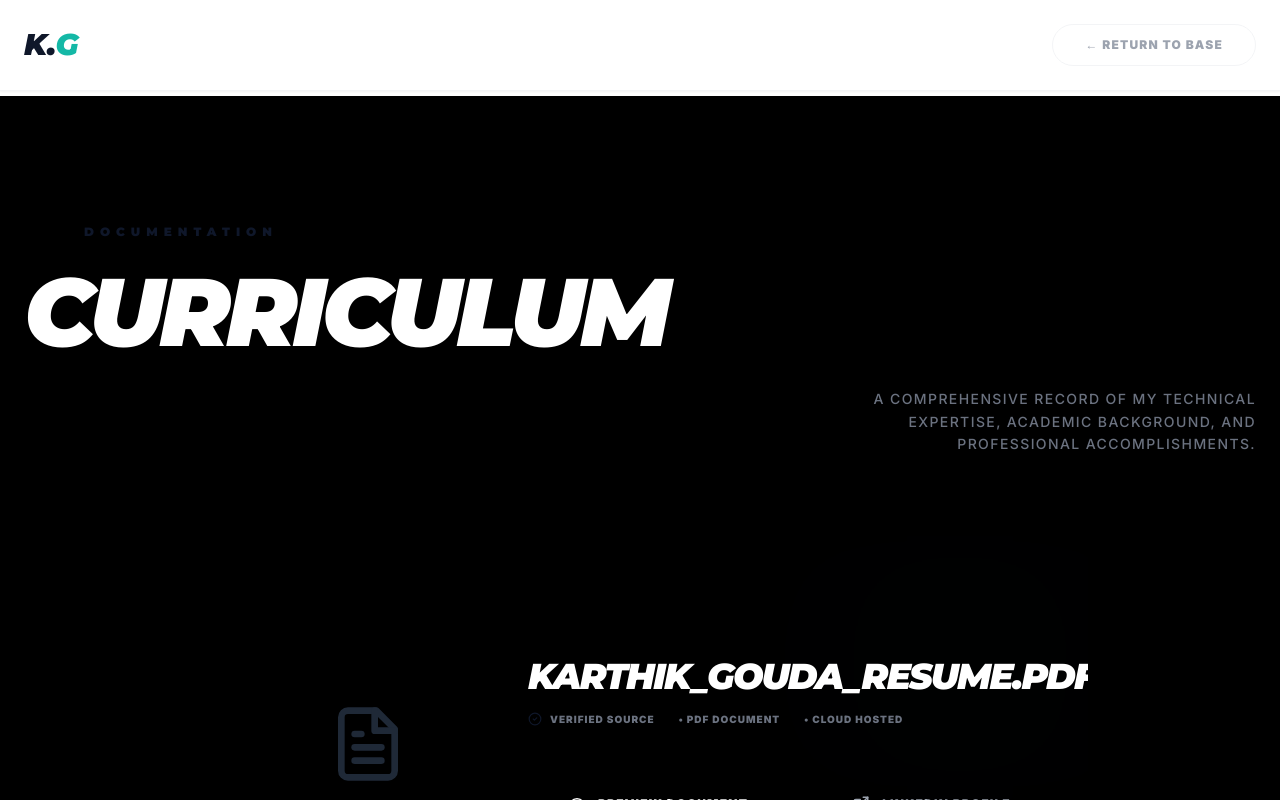
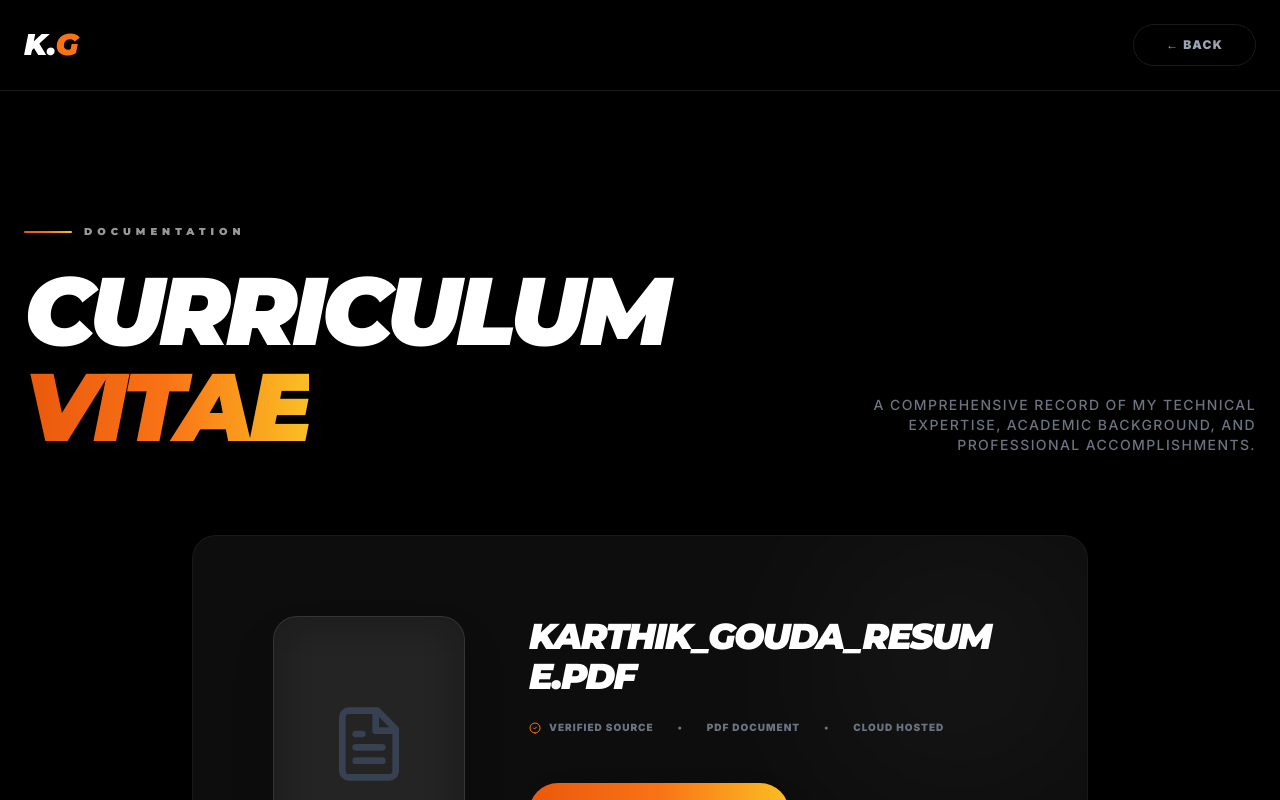
Before and after one commit to Karthikgouda15/KARTHIK-GOUDA-PORTFOLIO, a React (Create React App) app: page / in a window 1280 px wide. Both pictures are taken after a click on the button "RESUME". Shown: the top 800 px of the page. Built offline with nearby package versions, Linux system fonts and the light colour scheme.

Commit message:
initial commit

```diff
--- a/src/App.css
+++ b/src/App.css
@@ -35,6 +35,18 @@
 
   .section-padding {
     @apply py-24 md:py-32;
+  }
+
+  .orange-gradient {
+    @apply bg-gradient-to-r from-orange-600 via-orange-500 to-amber-400;
+  }
+
+  .orange-glow {
+    @apply shadow-[0_0_30px_-5px_rgba(249,115,22,0.5)] border-orange-500/50 bg-orange-500/10;
+  }
+
+  .glass-card {
+    @apply bg-white/5 backdrop-blur-xl border border-white/10 rounded-3xl shadow-2xl;
   }
 }
 
--- a/src/App.js
+++ b/src/App.js
@@ -113,19 +113,19 @@ const App = () => {
           </div>
         </div>
       ) : (
-        <div className="min-h-screen bg-white">
-          <nav className="fixed top-0 w-full bg-white/80 backdrop-blur-xl z-50 border-b border-gray-100 p-6 shadow-sm">
+        <div className="min-h-screen bg-black">
+          <nav className="fixed top-0 w-full bg-black/80 backdrop-blur-xl z-50 border-b border-white/10 p-4 md:p-6 shadow-2xl">
             <div className="container mx-auto flex justify-between items-center">
-              <span className="text-3xl font-display font-black text-primary uppercase italic cursor-pointer" onClick={() => setView('portfolio')}>K.<span className="text-secondary">G</span></span>
+              <span className="text-2xl md:text-3xl font-display font-black text-white uppercase italic cursor-pointer" onClick={() => setView('portfolio')}>K.<span className="text-orange-500">G</span></span>
               <button
                 onClick={() => setView('portfolio')}
-                className="px-8 py-3 rounded-full border border-gray-100 hover:border-primary transition-all text-xs font-black uppercase tracking-widest text-gray-400 hover:text-primary"
+                className="px-6 py-2 md:px-8 md:py-3 rounded-full border border-white/10 hover:border-orange-500 transition-all text-[10px] md:text-xs font-black uppercase tracking-widest text-gray-400 hover:text-white"
               >
-                ← Return to Base
+                ← Back
               </button>
             </div>
           </nav>
-          <div className="pt-24">
+          <div className="pt-20 md:pt-24">
             <Resume />
           </div>
         </div>
--- a/src/components/Header.js
+++ b/src/components/Header.js
@@ -123,7 +123,7 @@ const Header = ({ setView }) => {
 
             <button
               onClick={() => setView('resume')}
-              className="ml-4 px-5 py-2 border border-white/20 hover:border-white hover:bg-white hover:text-black rounded-full text-[9px] font-bold uppercase tracking-widest transition-all"
+              className="ml-4 px-5 py-2 border border-white/20 text-white hover:border-white hover:bg-white hover:text-black rounded-full text-[10px] font-bold uppercase tracking-widest transition-all"
             >
               Resume
             </button>
--- a/src/components/Hero.js
+++ b/src/components/Hero.js
@@ -26,7 +26,7 @@ const Hero = ({ setView }) => {
           className="w-full h-full object-cover"
         />
         {/* Dark Gradient Overlay */}
-        <div className="absolute inset-0 bg-gradient-to-b from-black/60 via-black/60 to-black/60" />
+        <div className="absolute inset-0 bg-gradient-to-b from-black/50 via-black/50 to-black/50" />
       </div>
 
       <div className="container mx-auto px-6 relative z-10 text-center">
--- a/src/components/Resume.js
+++ b/src/components/Resume.js
@@ -10,17 +10,17 @@ const Resume = () => {
       <div className="container mx-auto px-6">
 
         {/* Section Header */}
-        <div className="flex flex-col md:flex-row justify-between items-end gap-10 mb-20">
+        <div className="flex flex-col md:flex-row justify-between items-start md:items-end gap-8 mb-12 md:mb-20">
           <motion.div
             initial={{ opacity: 0, x: -20 }}
             whileInView={{ opacity: 1, x: 0 }}
             className="max-w-xl"
           >
-            <div className="flex items-center gap-3 text-primary mb-6">
-              <div className="h-[2px] w-12 orange-gradient rounded-full" />
-              <span className="text-xs font-black uppercase tracking-[0.5em] font-display">Documentation</span>
+            <div className="flex items-center gap-3 text-white/60 mb-4 md:mb-6">
+              <div className="h-[2px] w-8 md:w-12 orange-gradient rounded-full" />
+              <span className="text-[10px] font-black uppercase tracking-[0.5em] font-display">Documentation</span>
             </div>
-            <h2 className="text-5xl md:text-8xl font-black uppercase tracking-tighter font-display italic">
+            <h2 className="text-3xl md:text-8xl font-black uppercase tracking-tighter font-display italic leading-none">
               Curriculum <span className="text-transparent bg-clip-text orange-gradient">Vitae</span>
             </h2>
           </motion.div>
@@ -28,7 +28,7 @@ const Resume = () => {
           <motion.p
             initial={{ opacity: 0 }}
             whileInView={{ opacity: 1 }}
-            className="text-gray-500 max-w-sm text-sm md:text-right leading-relaxed font-medium uppercase tracking-widest"
+            className="text-gray-500 max-w-sm text-xs md:text-sm md:text-right leading-relaxed font-medium uppercase tracking-widest"
           >
             A comprehensive record of my technical expertise, academic background, and professional accomplishments.
           </motion.p>
@@ -41,39 +41,41 @@ const Resume = () => {
             className="relative group w-full max-w-4xl"
           >
             {/* The Main Card */}
-            <div className="relative glass-card border-white/5 p-10 md:p-20 overflow-hidden">
-              <div className="absolute top-0 right-0 w-64 h-64 bg-primary/5 rounded-full blur-[100px] pointer-events-none group-hover:bg-primary/10 transition-all" />
+            <div className="relative glass-card border-white/5 p-6 md:p-20 overflow-hidden">
+              <div className="absolute top-0 right-0 w-64 h-64 bg-white/5 rounded-full blur-[100px] pointer-events-none group-hover:bg-white/10 transition-all" />
 
-              <div className="flex flex-col md:flex-row items-center gap-16 relative z-10">
+              <div className="flex flex-col lg:flex-row items-center lg:items-start gap-10 md:gap-16 relative z-10">
 
                 {/* File Icon Visual */}
-                <div className="relative">
-                  <div className="w-48 h-64 glass-card border-white/10 flex items-center justify-center group-hover:border-primary/40 transition-all duration-700">
-                    <FileText size={80} className="text-gray-800 group-hover:text-primary transition-colors duration-700" />
+                <div className="relative shrink-0">
+                  <div className="w-32 h-44 md:w-48 md:h-64 glass-card border-white/10 flex items-center justify-center group-hover:border-white/30 transition-all duration-700">
+                    <FileText size={60} className="text-gray-700 md:size-[80px] group-hover:text-white/90 transition-colors duration-700" />
                   </div>
-                  <div className="absolute -bottom-4 -right-4 orange-gradient p-4 rounded-2xl shadow-2xl shadow-primary/40">
-                    <Sparkles size={24} className="text-white animate-pulse" />
+                  <div className="absolute -bottom-2 -right-2 md:-bottom-4 md:-right-4 orange-gradient p-3 md:p-4 rounded-xl md:rounded-2xl shadow-2xl shadow-orange-500/20">
+                    <Sparkles size={20} className="text-white animate-pulse" />
                   </div>
                 </div>
 
                 {/* Content Side */}
-                <div className="flex-1 text-center md:text-left">
-                  <h3 className="text-4xl font-black font-display uppercase italic tracking-tighter mb-4 text-white group-hover:text-primary transition-colors">
+                <div className="flex-1 text-center lg:text-left w-full overflow-hidden">
+                  <h3 className="text-xl md:text-4xl font-black font-display uppercase italic tracking-tighter mb-6 text-white group-hover:text-orange-400 transition-colors break-all leading-tight">
                     Karthik_Gouda_Resume.pdf
                   </h3>
-                  <div className="flex flex-wrap justify-center md:justify-start gap-6 text-[10px] text-gray-500 font-black uppercase tracking-widest mb-12">
-                    <span className="flex items-center gap-2"><CheckCircle2 size={14} className="text-primary"/> Verified Source</span>
-                    <span>• PDF Document</span>
-                    <span>• Cloud Hosted</span>
+                  <div className="flex flex-col sm:flex-row flex-wrap justify-center lg:justify-start gap-3 md:gap-6 text-[9px] md:text-[10px] text-gray-500 font-black uppercase tracking-widest mb-10 md:mb-12">
+                    <span className="flex items-center gap-2 justify-center lg:justify-start"><CheckCircle2 size={12} className="text-orange-500"/> Verified Source</span>
+                    <span className="hidden sm:inline">•</span>
+                    <span>PDF Document</span>
+                    <span className="hidden sm:inline">•</span>
+                    <span>Cloud Hosted</span>
                   </div>
 
                   {/* Action Buttons */}
-                  <div className="flex flex-wrap justify-center md:justify-start gap-6">
+                  <div className="flex flex-col sm:flex-row flex-wrap justify-center lg:justify-start gap-4 md:gap-6">
                     <a
                       href={resumeLink}
                       target="_blank"
                       rel="noreferrer"
-                      className="flex items-center gap-3 px-10 py-5 orange-gradient text-white font-black uppercase tracking-widest text-xs rounded-full hover:orange-glow transition-all duration-500 shadow-2xl"
+                      className="flex items-center justify-center gap-3 px-8 py-4 md:px-10 md:py-5 orange-gradient text-white font-black uppercase tracking-widest text-[10px] md:text-xs rounded-full hover:orange-glow transition-all duration-500 shadow-2xl w-full sm:w-auto"
                     >
                       <Eye size={18} /> Preview Document
                     </a>
@@ -82,7 +84,7 @@ const Resume = () => {
                       href="https://linkedin.com/in/karthikgouda15"
                       target="_blank"
                       rel="noreferrer"
-                      className="flex items-center gap-3 px-10 py-5 glass-card text-gray-400 hover:text-white font-black uppercase tracking-widest text-xs border-white/10 hover:border-primary/30 transition-all"
+                      className="flex items-center justify-center gap-3 px-8 py-4 md:px-10 md:py-5 glass-card text-gray-400 hover:text-white font-black uppercase tracking-widest text-[10px] md:text-xs border-white/10 hover:border-white/30 transition-all w-full sm:w-auto"
                     >
                       <ExternalLink size={18} /> LinkedIn Profile
                     </a>
@@ -91,7 +93,7 @@ const Resume = () => {
               </div>
 
               {/* Quick Summary Bar */}
-              <div className="mt-20 grid grid-cols-2 md:grid-cols-4 gap-8 pt-12 border-t border-white/5">
+              <div className="mt-12 md:mt-20 grid grid-cols-2 md:grid-cols-4 gap-6 md:gap-8 pt-8 md:pt-12 border-t border-white/5">
                 {[
                   { label: "SDE", val: "Role Target" },
                   { label: "MERN", val: "Core Stack" },
@@ -99,8 +101,8 @@ const Resume = () => {
                   { label: "AI", val: "Future Focus" }
                 ].map((item, i) => (
                   <div key={i} className="text-center group/item">
-                    <div className="text-white font-black font-display uppercase italic text-xl group-hover/item:text-primary transition-colors">{item.label}</div>
-                    <div className="text-[10px] text-gray-600 uppercase tracking-widest font-black mt-1">{item.val}</div>
+                    <div className="text-white font-black font-display uppercase italic text-lg md:text-xl group-hover/item:text-orange-500 transition-colors">{item.label}</div>
+                    <div className="text-[9px] md:text-[10px] text-gray-600 uppercase tracking-widest font-black mt-1">{item.val}</div>
                   </div>
                 ))}
               </div>
```
